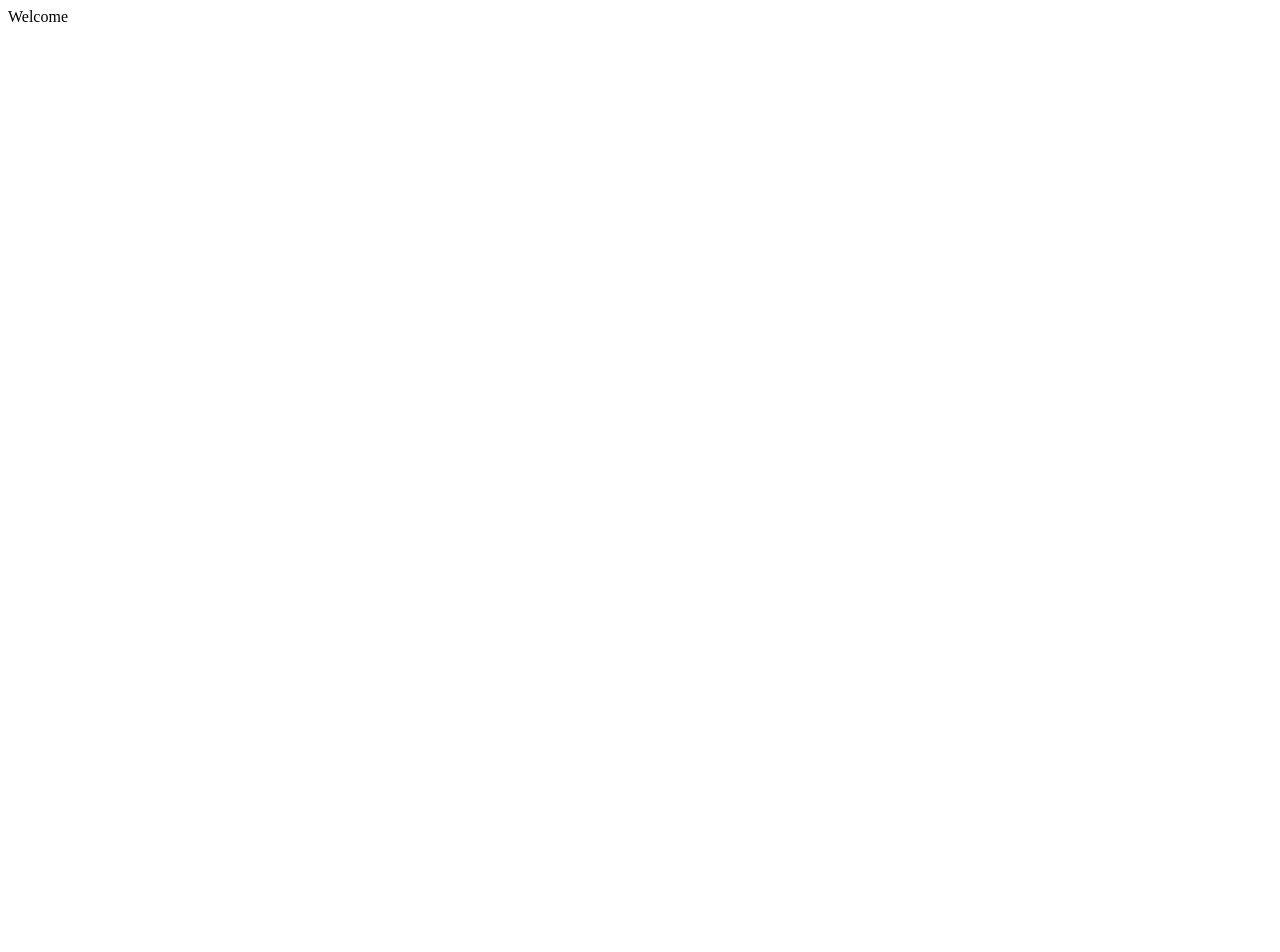
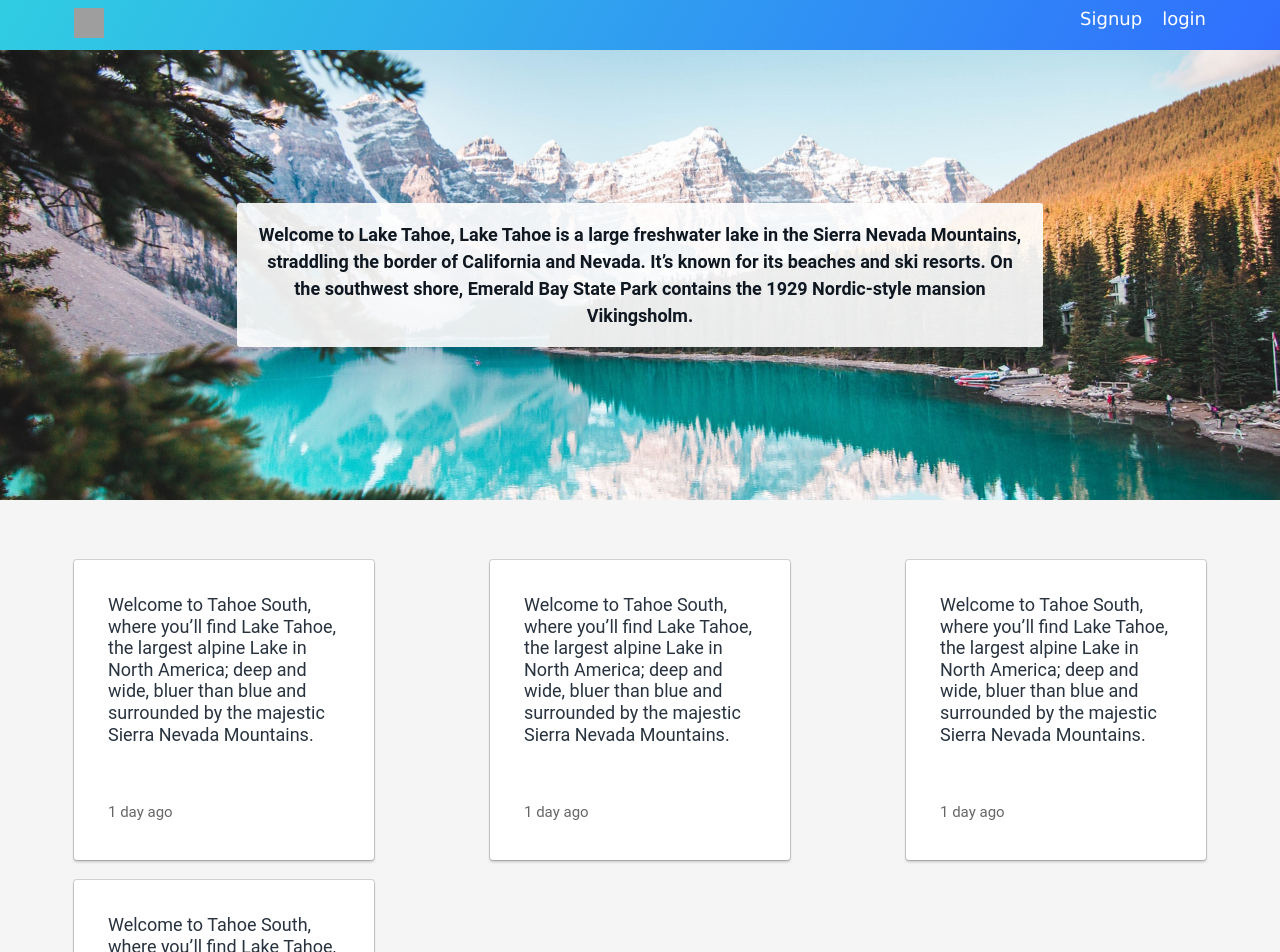
Before and after one commit to abidex4yemi/cake-front-end, a React (Create React App) app: page / in a window 1280 px wide. Shown: the top 952 px of the page. Before the commit the page ends 800 px from the top, so only its background shows below. Built offline with nearby package versions, Linux system fonts and the light colour scheme; grey boxes are pictures that could not be loaded; the HTML template or start-up script is replaced by a standard one.

Commit message:
Create: home page

```diff
--- a/src/App.js
+++ b/src/App.js
@@ -1,7 +1,17 @@
 import React from 'react';
+import { BrowserRouter as Router, Route } from 'react-router-dom';
+import { GlobalStyles } from './components/atom';
+import Home from './components/pages/Home';
 
-const App = () => {
-  return <div>Welcome</div>;
+export const App = () => {
+  return (
+    <Router>
+      <div>
+        <GlobalStyles />
+        <Route exact path="/" render={(props) => <Home {...props} />} />
+      </div>
+    </Router>
+  );
 };
 
 export default App;
--- /dev/null
+++ b/src/components/molecules/ServiceCard.js
@@ -0,0 +1,55 @@
+import React from 'react';
+import styled from 'styled-components';
+import { Link } from 'react-router-dom';
+import {
+  dark,
+  white,
+  boxShadow,
+  medium_space,
+  borderRadius,
+  small_font_size
+} from '../atom';
+
+/**
+ * This is a dumb component with no logic
+ *
+ * @param {*} props
+ * @returns {object}
+ */
+const ServiceCard = (props) => {
+  const { description, postedDate } = props;
+
+  return (
+    <ServiceCardStyled to="/details">
+      <p>{description}</p>
+      <PostedDateStyled>{postedDate}</PostedDateStyled>
+    </ServiceCardStyled>
+  );
+};
+
+export default ServiceCard;
+
+const ServiceCardStyled = styled(Link)`
+  width: 300px;
+  height: 300px;
+  box-shadow: ${boxShadow};
+  padding: ${medium_space};
+  background: ${white};
+  border-radius: ${borderRadius};
+  color: ${dark};
+  margin: 10px;
+  display: flex;
+  flex-direction: column;
+  justify-content: space-between;
+
+  &:hover {
+    box-shadow: 0 0 0 1px rgba(0, 0, 0, 0.15), 0 4px 6px rgba(0, 0, 0, 0.2);
+    transition: box-shadow 83ms;
+  }
+`;
+
+const PostedDateStyled = styled.p`
+  color: rgba(0, 0, 0, 0.6);
+  font-size: ${small_font_size};
+  margin-bottom: 0.5rem;
+`;
--- /dev/null
+++ b/src/components/pages/Home.js
@@ -0,0 +1,124 @@
+import React from 'react';
+import styled from 'styled-components';
+import { NavLink } from 'react-router-dom';
+import { Header, Footer } from '../molecules';
+import { ContainerStyled } from '../atom';
+import HeroImg from '../../asset/images/hero-image.jpg';
+import ServiceCard from '../molecules/ServiceCard';
+
+const services = [
+  {
+    id: 1,
+    description:
+      'Welcome to Tahoe South, where you’ll find Lake Tahoe, the largest alpine Lake in North America; deep and wide, bluer than blue and surrounded by the majestic Sierra Nevada Mountains.',
+    postedDate: '1 day ago'
+  },
+  {
+    id: 2,
+    description:
+      'Welcome to Tahoe South, where you’ll find Lake Tahoe, the largest alpine Lake in North America; deep and wide, bluer than blue and surrounded by the majestic Sierra Nevada Mountains.',
+    postedDate: '1 day ago'
+  },
+  {
+    id: 3,
+    description:
+      'Welcome to Tahoe South, where you’ll find Lake Tahoe, the largest alpine Lake in North America; deep and wide, bluer than blue and surrounded by the majestic Sierra Nevada Mountains.',
+    postedDate: '1 day ago'
+  },
+  {
+    id: 4,
+    description:
+      'Welcome to Tahoe South, where you’ll find Lake Tahoe, the largest alpine Lake in North America; deep and wide, bluer than blue and surrounded by the majestic Sierra Nevada Mountains.',
+    postedDate: '1 day ago'
+  }
+];
+
+/**
+ * This is a dumb component with no logic
+ *
+ * @param {*} props
+ * @returns {object}
+ */
+const Home = () => {
+  return (
+    <>
+      <Header>
+        <NavLink to="/">
+          <img
+            src="https://image.flaticon.com/icons/svg/660/660503.svg"
+            alt="logo"
+          />
+        </NavLink>
+
+        <ul>
+          <li>
+            <NavLink to="/signup">Signup</NavLink>
+          </li>
+          <li>
+            <NavLink to="/login">login</NavLink>
+          </li>
+        </ul>
+      </Header>
+
+      <main>
+        <HeroContainerStyled>
+          <ContainerStyled>
+            <p>
+              Welcome to Lake Tahoe, Lake Tahoe is a large freshwater lake in
+              the Sierra Nevada Mountains, straddling the border of California
+              and Nevada. It’s known for its beaches and ski resorts. On the
+              southwest shore, Emerald Bay State Park contains the 1929
+              Nordic-style mansion Vikingsholm.
+            </p>
+          </ContainerStyled>
+        </HeroContainerStyled>
+
+        <ContainerStyled>
+          <MainWrapper>
+            {services.map((service) => (
+              <ServiceCard key={service.id} {...service} />
+            ))}
+          </MainWrapper>
+        </ContainerStyled>
+      </main>
+
+      <Footer>
+        <p>&copy; 2020</p>
+        <p>Made by Yemi</p>
+      </Footer>
+    </>
+  );
+};
+
+export default Home;
+
+const HeroContainerStyled = styled.div`
+  background: url(${HeroImg}) no-repeat center/cover;
+  height: 450px;
+  box-sizing: border-box;
+  display: flex;
+  justify-content: center;
+  align-items: center;
+
+  p {
+    background: rgba(255, 255, 255, 0.9);
+    color: #0f1721;
+    padding: 1em;
+    border-radius: 3px;
+    font-size: 1em;
+    font-weight: bold;
+    width: 70%;
+    margin: auto;
+    line-height: 1.5;
+    text-align: center;
+  }
+`;
+
+const MainWrapper = styled.section`
+  display: flex;
+  justify-content: space-between;
+  align-items: center;
+  min-height: 300px;
+  flex-wrap: wrap;
+  padding: 50px 0;
+`;
```
Also changed, not shown: src/asset/images/hero-image.jpg (added), src/components/pages/index.js (deleted).
